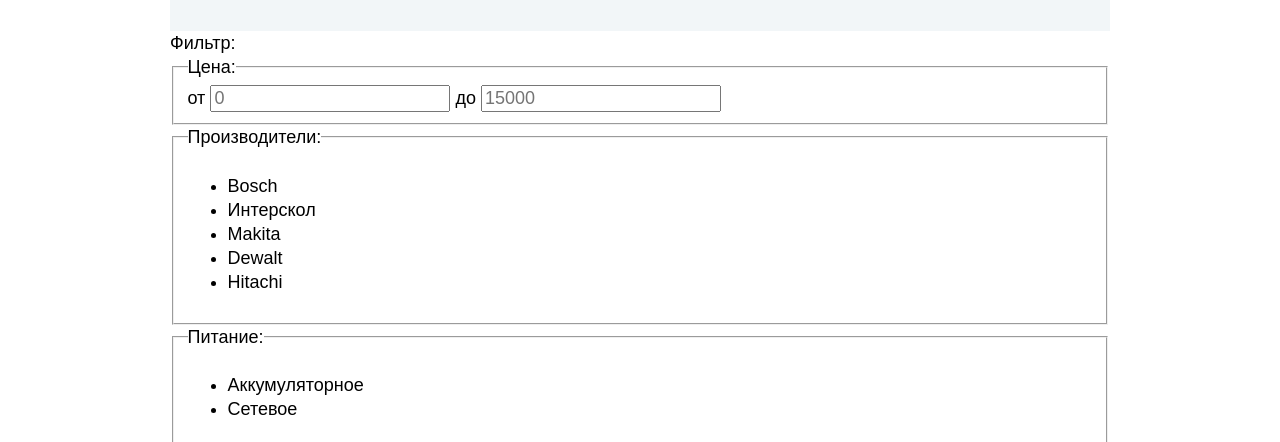
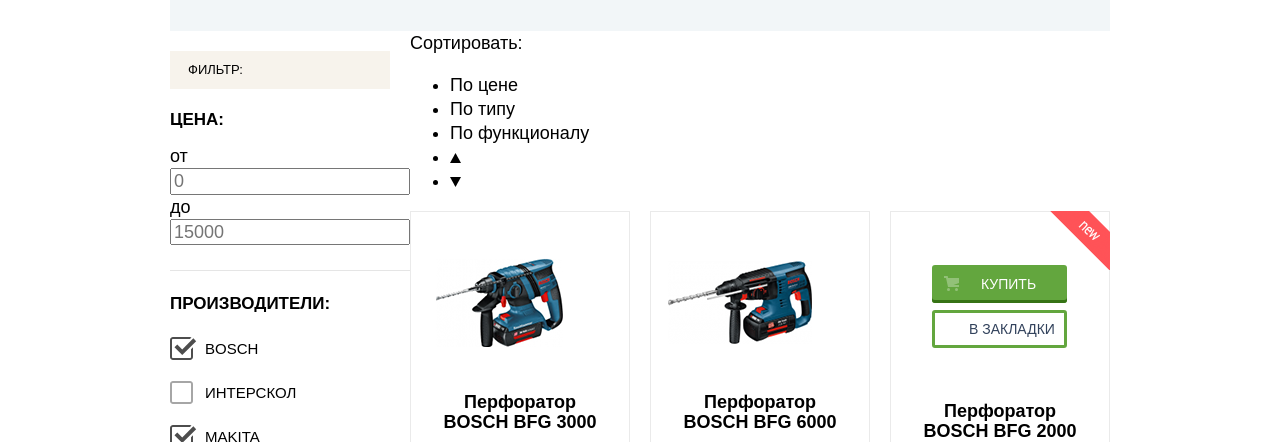
Before and after one commit to restby/574925-technomart, a plain HTML site: page catalog.html in a window 1280 px wide. Shown: the part 510-952 px from the top of the page. Drawn offline with Linux system fonts and the light colour scheme.

Commit message:
07.05.18H style

```diff
--- a/catalog.html
+++ b/catalog.html
@@ -101,7 +101,7 @@
         <h2>Перфораторы</h2>
 				<div class="wrapper-left-col">
           <span>Фильтр:</span>
-          <form action="https://echo.htmlacademy.ru" method="GET" aria-label="форма фильтра товаров по параметрам">
+          <form class="form-filter-goods" action="https://echo.htmlacademy.ru" method="GET" aria-label="форма фильтра товаров по параметрам">
             <fieldset class="first-filter-type">
               <legend>Цена:</legend>
               <div class="range-filter">
@@ -156,7 +156,7 @@
                 </li>
               </ul>
             </fieldset>
-            <button type="submit">Показать</button>
+            <button class="btn-form-filter" type="submit">Показать</button>
           </form>
 				</div>
 				<div class="wrapper-right-col">
--- a/css/style.css
+++ b/css/style.css
@@ -1351,8 +1351,12 @@
 }
 .catalog-wrapper {
   margin-bottom: 60px;
+  display: flex;
+  flex-wrap: wrap;
 }
 .catalog-wrapper h2 {
+  display: block;
+  width: 100%;
   margin: 0;
   font-size: 30px;
   line-height: 30px;
@@ -1364,12 +1368,241 @@
   padding-bottom: 34px;
   padding-left: 28px;
 }
+.wrapper-left-col {
+  width: 220px;
+  margin-right: 20px;
+  padding-top: 20px;
+}
+.wrapper-left-col span {
+  display: block;
+  font-family: "PT Sans", Arial, sans-serif;
+  font-size: 13px;
+  line-height: 18px;
+  font-weight: 400;
+  color: #000000;
+  text-transform: uppercase;
+  background-color: #f7f3ec;
+  padding-top: 10px;
+  padding-bottom: 10px;
+  padding-left: 18px;
+  padding-right: 18px;
+}
+.form-filter-goods {
+  padding: 0;
+  margin: 0;
+  padding-top: 16px;
+}
+.first-filter-type {
+  border: 0;
+  border-bottom: 1px solid #e5e5e5;
+  margin: 0;
+  padding: 0;
+  margin-bottom: 18px;
+}
+.first-filter-type legend {
+  font-family: "PT Sans", Arial, sans-serif;
+  font-size: 17px;
+  line-height: 30px;
+  font-weight: 700;
+  color: #000000;
+  text-transform: uppercase;
+}
+
+.range-filter {
+
+}
+.range-controls {
+  background-color: #f7f3ec;
+  margin-bottom: 9px;
+}
+
+
+.price-controls {
+  margin-bottom: 25px;
+}
+
+
+.second-filter-type {
+  border: 0;
+  border-bottom: 1px solid #e5e5e5;
+  margin: 0;
+  padding: 0;
+  margin-bottom: 20px;
+}
+.second-filter-type legend {
+  font-family: "PT Sans", Arial, sans-serif;
+  font-size: 17px;
+  line-height: 30px;
+  font-weight: 700;
+  color: #000000;
+  text-transform: uppercase;
+  margin-bottom: 20px;
+}
+.filter-manufactor-list {
+  margin: 0;
+  padding: 0;
+  list-style: none;
+}
+.filter-manufactor-item {
+  margin-bottom: 24px;
+}
+.filter-manufactor-item:last-child {
+  margin-bottom: 25px;
+}
+.filter-manufactor-item label {
+  font-family: "PT Sans", Arial, sans-serif;
+  font-size: 15px;
+  line-height: 20px;
+  font-weight: 400;
+  color: #000000;
+  text-transform: uppercase;
+  position: relative;
+  display: block;
+  cursor: pointer;
+  padding-left: 35px;
+}
+.filter-input-checkbox + label::before {
+  position: absolute;
+  top: 50%;
+  left: 0;
+  width: 27px;
+  height: 23px;
+  margin-top: -12px;
+  content: "";
+  cursor: pointer;
+  background-image: url("../img/filter-checkbox-off.min.svg");
+  background-repeat: no-repeat;
+  background-position: 0 0;
+}
+.filter-input-checkbox:checked + label::before {
+  position: absolute;
+  top: 50%;
+  left: 0;
+  width: 27px;
+  height: 23px;
+  margin-top: -12px;
+  content: "";
+  cursor: pointer;
+  background-image: url("../img/filter-checkbox-on.min.svg");
+  background-repeat: no-repeat;
+  background-position: 0 0;
+}
+.filter-input-checkbox:disabled + label::before {
+  position: absolute;
+  top: 50%;
+  left: 0;
+  width: 27px;
+  height: 23px;
+  margin-top: -12px;
+  content: "";
+  cursor: pointer;
+  background-image: url("../img/filter-checkbox-on-disabled.min.svg");
+  background-repeat: no-repeat;
+  background-position: 0 0;
+}
+.third-filter-type {
+  border: 0;
+  margin: 0;
+  padding: 0;
+}
+.third-filter-type legend {
+  font-family: "PT Sans", Arial, sans-serif;
+  font-size: 17px;
+  line-height: 30px;
+  font-weight: 700;
+  color: #000000;
+  text-transform: uppercase;
+  margin-bottom: 20px;
+}
+.type-supply-list {
+  margin: 0;
+  padding: 0;
+  list-style: none;
+}
+.filter-supply-item {
+  margin-bottom: 24px;
+}
+.filter-supply-item:last-child {
+  margin-bottom: 80px;
+}
+.filter-supply-item label {
+  font-family: "PT Sans", Arial, sans-serif;
+  font-size: 15px;
+  line-height: 20px;
+  font-weight: 400;
+  color: #000000;
+  text-transform: uppercase;
+  cursor: pointer;
+  display: block;
+  position: relative;
+  cursor: pointer;
+  padding-left: 35px;
+}
+.filter-input-radio + label::before {
+  position: absolute;
+  top: 50%;
+  left: 0;
+  width: 27px;
+  height: 27px;
+  margin-top: -12px;
+  content: "";
+  cursor: pointer;
+  background-image: url("../img/filter-radio-off.min.svg");
+  background-repeat: no-repeat;
+  background-position: 0 0;
+}
+.filter-input-radio:checked + label::before {
+  position: absolute;
+  top: 50%;
+  left: 0;
+  width: 27px;
+  height: 27px;
+  margin-top: -12px;
+  content: "";
+  cursor: pointer;
+  background-image: url("../img/filter-radio-on.min.svg");
+  background-repeat: no-repeat;
+  background-position: 0 0;
+}
+.filter-input-radio:disabled + label::before {
+  position: absolute;
+  top: 50%;
+  left: 0;
+  width: 27px;
+  height: 27px;
+  margin-top: -12px;
+  content: "";
+  cursor: pointer;
+  background-image: url("../img/filter-radio-off-disabled.min.svg");
+  background-repeat: no-repeat;
+  background-position: 0 0;
+}
+.btn-form-filter {
+  font-family: "PT Sans", Arial, sans-serif;
+  font-size: 13px;
+  line-height: 18px;
+  font-weight: 400;
+  color: #000000;
+  text-transform: uppercase;
+  background-color: #ffffff;
+  border: 1px solid #e5e5e5;
+  border-radius: 3px;
+  padding: 0;
+  box-sizing: border-box;
+  padding: 10px 39px;
+}
+
+
+
+
+
+
+
+
+
 .wrapper-right-col {
   width: 700px;
 }
-
-
-
 .result-list {
   margin: 0;
   padding: 0;
```
